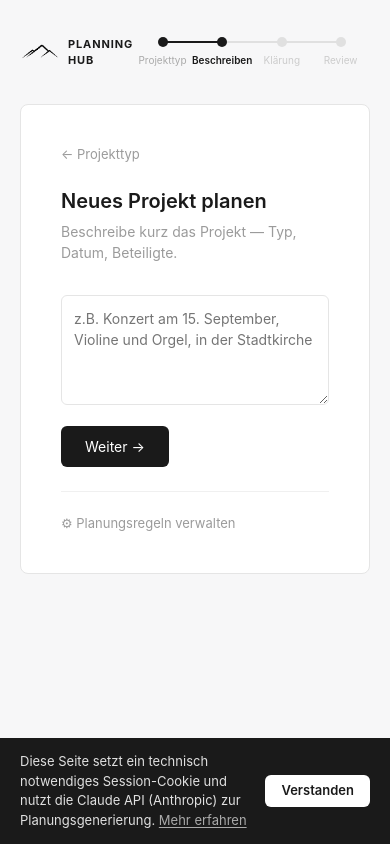
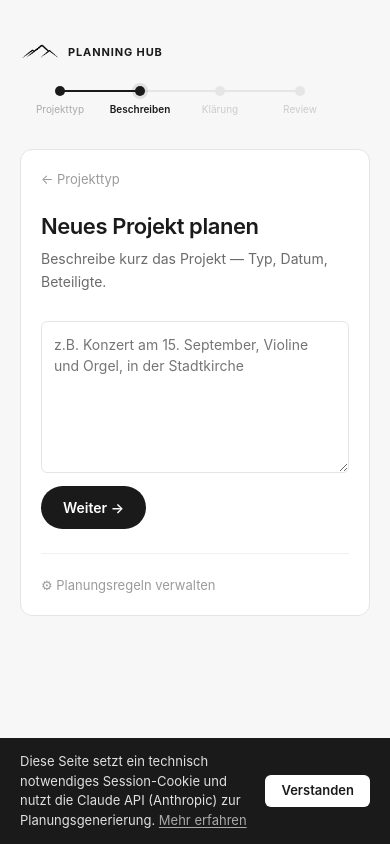
Before and after one commit to liga-auguste/planning-hub, a Django app: page /planner/?type=konzert in a window 390 px wide. Run offline with Django 5.2, Linux system fonts and the light colour scheme; some libraries are stand-ins or nearby versions.

Commit message:
Carry the landing page's type, spacing and pill button into the planner
The measurable break from #72's table, closed at the shared partial:
the submit button becomes the landing pill (99px radius, 22px/11px
padding, weight 600 — same 43px box via Bootstrap's 1.5 line height),
headlines get the landing treatment at working-surface size (28/24/22px,
-0.02em, 1.15, text-wrap: balance), subtitles move from label grey to
body text (#6b6b6b at 1.65), and the card rounds to 12px with 40/28/20px
padding over the landing breakpoints.

The stepper follows: #e5e5e5 idle, the landing halo held still on the
active dot, and below 560px the track takes its own top-bar row. Step
2's textarea grows to six rows and the inline-styled rules link becomes
a proper rule. The four step labels stay — the naming question against
the landing page's three terms is deliberately deferred, and a test now
pins the labels.

Refs #72

```diff
--- a/projects/templates/projects/_planner_css.html
+++ b/projects/templates/projects/_planner_css.html
@@ -5,8 +5,13 @@
        equal specificity, and base CSS is declared before extra_css, so a
        hoisted rule would silently land under theirs. Maps 1:1 onto a future
        planner stylesheet once the inline CSS moves out (#32). */
-    .planner-card { background: #fff; border: 1px solid #e5e5e5; border-radius: 8px; padding: 40px; }
+    .planner-card { background: #fff; border: 1px solid #e5e5e5; border-radius: 12px; padding: 40px; }
+    /* The landing page's headline treatment at working-surface size: same
+       weight, tracking and tight leading, not the 42px poster cut. */
+    h1 { font-size: 28px; font-weight: 600; line-height: 1.15; letter-spacing: -0.02em; text-wrap: balance; margin-bottom: 8px; }
+    .subtitle { color: #6b6b6b; line-height: 1.65; margin-bottom: 28px; }
     .back { color: #9b9b9b; font-size: 13px; text-decoration: none; display: block; margin-bottom: 24px; }
+    .back:hover { color: #1a1a1a; }
     .error-notice { background: #fdf0ef; color: #b3261e; border-radius: 6px; padding: 10px 14px; font-size: 13px; margin-bottom: 16px; }
     /* Bootstrap's .btn reads these; margin has no variable, so each step
        keeps its own margin-top rule. */
@@ -31,8 +36,20 @@
         /* The hand-rolled button had `border: none`; .btn would otherwise add
            1px and grow the box by 2px in each direction. */
         --bs-btn-border-width: 0;
-        --bs-btn-border-radius: 6px;
-        --bs-btn-padding-x: 24px;
-        --bs-btn-padding-y: 10px;
+        /* The landing page's pill: 99px radius, 12px/22px padding at weight
+           600. 11px here plus Bootstrap's line-height of 1.5 on a 14px label
+           computes to the same 43px box as the hand-rolled .action pill. */
+        --bs-btn-border-radius: 99px;
+        --bs-btn-padding-x: 22px;
+        --bs-btn-padding-y: 11px;
         --bs-btn-font-size: 14px;
+        --bs-btn-font-weight: 600;
     }
+    @media (max-width: 768px) {
+        h1 { font-size: 24px; }
+        .planner-card { padding: 28px; }
+    }
+    @media (max-width: 560px) {
+        h1 { font-size: 22px; }
+        .planner-card { padding: 20px; }
+    }
--- a/projects/templates/projects/base_public.html
+++ b/projects/templates/projects/base_public.html
@@ -49,14 +49,23 @@
         .ps-step { flex: 1; display: flex; flex-direction: column; align-items: center; position: relative; }
         .ps-step + .ps-step::before {
             content: ''; position: absolute; top: 4px;
-            left: -50%; right: 50%; height: 2px; background: #e0e0e0;
+            left: -50%; right: 50%; height: 2px; background: #e5e5e5;
         }
         .ps-step.done + .ps-step::before { background: #1a1a1a; }
-        .ps-dot { width: 10px; height: 10px; border-radius: 50%; background: #e0e0e0; margin-bottom: 6px; position: relative; z-index: 1; }
+        .ps-dot { width: 10px; height: 10px; border-radius: 50%; background: #e5e5e5; margin-bottom: 6px; position: relative; z-index: 1; }
         .ps-step.done .ps-dot, .ps-step.active .ps-dot { background: #1a1a1a; }
+        /* The landing page's halo, held still: a marker on the current step,
+           not a loop that never resolves. */
+        .ps-step.active .ps-dot { box-shadow: 0 0 0 3px rgba(26,26,26,0.10); }
         .ps-label { font-size: 10px; color: #ccc; text-align: center; white-space: nowrap; }
         .ps-step.done .ps-label { color: #aaa; }
         .ps-step.active .ps-label { color: #1a1a1a; font-weight: 600; }
+        /* Only the planner fills topbar_right; on a phone the track takes
+           its own row instead of squeezing beside the wordmark. */
+        @media (max-width: 560px) {
+            .top-bar { flex-wrap: wrap; row-gap: 14px; }
+            .ps-track { width: 100%; max-width: 320px; }
+        }
         #cookie-banner {
             position: fixed;
             bottom: 0; left: 0; right: 0;
--- a/projects/templates/projects/planner_questions.html
+++ b/projects/templates/projects/planner_questions.html
@@ -8,9 +8,7 @@
 
 {% block extra_css %}
     {% include 'projects/_planner_css.html' %}
-    h1 { font-size: 20px; font-weight: 600; margin-bottom: 8px; }
     h2 { font-size: 14px; font-weight: 600; margin: 28px 0 12px; }
-    .subtitle { color: #9b9b9b; margin-bottom: 24px; }
     .questions-box { background: #f7f7f8; border-radius: 6px; padding: 16px; margin-bottom: 8px; line-height: 1.7; }
     .questions-box.error { background: #fdf0ef; color: #b3261e; font-size: 13px; }
     textarea, input[type="text"], input[type="number"] { width: 100%; border: 1px solid #e5e5e5; border-radius: 6px; padding: 10px 12px; font-size: 14px; margin-bottom: 10px; }
--- a/projects/templates/projects/planner_review.html
+++ b/projects/templates/projects/planner_review.html
@@ -8,8 +8,6 @@
 
 {% block extra_css %}
     {% include 'projects/_planner_css.html' %}
-    h1 { font-size: 20px; font-weight: 600; margin-bottom: 8px; }
-    .subtitle { color: #9b9b9b; margin-bottom: 28px; }
     table { width: 100%; border-collapse: collapse; }
     th { font-size: 11px; color: #9b9b9b; text-align: left; padding: 8px 12px; border-bottom: 1px solid #e5e5e5; }
     td { padding: 4px 8px; border-bottom: 1px solid #f0f0f0; vertical-align: middle; }
--- a/projects/templates/projects/planner_start.html
+++ b/projects/templates/projects/planner_start.html
@@ -13,8 +13,6 @@
 {% block extra_css %}
     {% include 'projects/_planner_css.html' %}
     /* Step 1: tile grid */
-    .tile-page h1 { font-size: 20px; font-weight: 600; margin-bottom: 6px; }
-    .tile-page .subtitle { color: #9b9b9b; margin-bottom: 28px; }
     .tiles { display: grid; grid-template-columns: repeat(4, 1fr); gap: 8px; }
     .tile { display: block; background: #fff; border: 1px solid #e5e5e5; border-radius: 8px; padding: 14px; text-decoration: none; color: #1a1a1a; transition: border-color 0.15s, box-shadow 0.15s; }
     .tile:hover { border-color: #1a1a1a; box-shadow: 0 2px 8px rgba(0,0,0,0.06); color: #1a1a1a; }
@@ -25,11 +23,12 @@
     .tile-custom .tile-label { margin-bottom: 0; }
     .tile-custom .arrow { margin-left: auto; color: #c0c0c0; font-size: 14px; }
     /* Step 2: describe form */
-    .planner-card h1 { font-size: 20px; font-weight: 600; margin-bottom: 8px; }
-    .planner-card .subtitle { color: #9b9b9b; margin-bottom: 32px; }
     textarea { width: 100%; border: 1px solid #e5e5e5; border-radius: 6px; padding: 12px; font-size: 14px; resize: vertical; }
     textarea:focus { outline: none; border-color: #1a1a1a; }
-    .btn-primary { margin-top: 16px; }
+    .btn-primary { margin-top: 8px; }
+    .rules-link-row { margin-top: 24px; padding-top: 20px; border-top: 1px solid #f0f0f0; }
+    .rules-link { color: #9b9b9b; font-size: 13px; text-decoration: none; }
+    .rules-link:hover { color: #1a1a1a; }
     @media (max-width: 560px) { .tiles { grid-template-columns: repeat(2, 1fr); } }
 {% endblock %}
 
@@ -70,14 +69,12 @@
         {% endif %}
         <form method="post">
             {% csrf_token %}
-            <textarea name="description" rows="4"
+            <textarea name="description" rows="6"
                 placeholder="{{ placeholder }}">{{ prefill }}</textarea>
             <button type="submit" class="btn btn-primary" data-loading-text="Fragen werden erstellt...">Weiter →</button>
         </form>
-        <div style="margin-top: 24px; padding-top: 20px; border-top: 1px solid #f0f0f0;">
-            <a href="{% url 'rules_list' %}" style="color: #9b9b9b; font-size: 13px; text-decoration: none;">
-                ⚙ Planungsregeln verwalten
-            </a>
+        <div class="rules-link-row">
+            <a href="{% url 'rules_list' %}" class="rules-link">⚙ Planungsregeln verwalten</a>
         </div>
     </div>
 {% endif %}
```
Also changed, not shown: projects/tests.py (+52 -0 lines).
